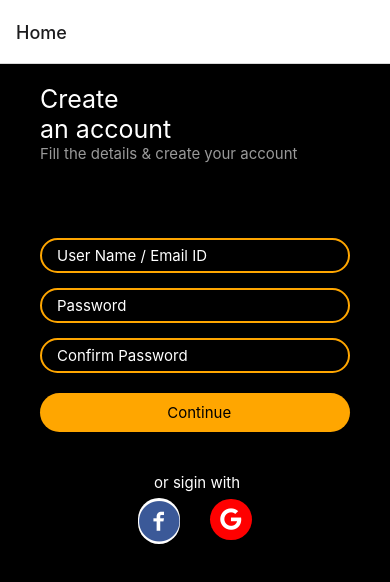
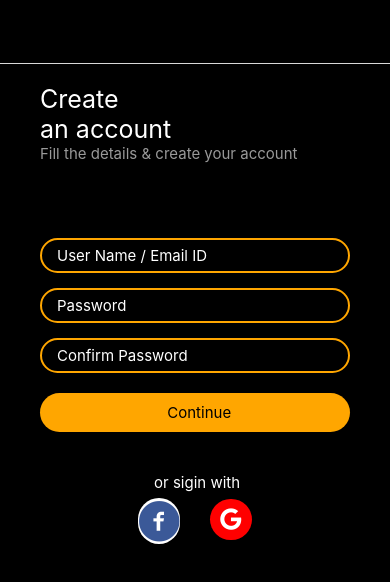
Before and after one commit to ASIF-Mahmud1/Monkey-Music, a React Native app: screen / in a window 390 px wide. Shown: the top 582 px of the page. Built offline with nearby package versions, Linux system fonts and the light colour scheme.

Commit message:
[edit] background color of header

```diff
--- a/App.js
+++ b/App.js
@@ -12,7 +12,9 @@ const Stack = createNativeStackNavigator();
 export default function Authorised(){
     return(
       <NavigationContainer>
-          <Stack.Navigator>
+          <Stack.Navigator screenOptions={{
+              title: '',   headerStyle: { backgroundColor: 'black', }, }}
+          >
               <Stack.Screen name='Home' component={Home}/>
               <Stack.Screen name='User' component={User} />
           </Stack.Navigator>
```
